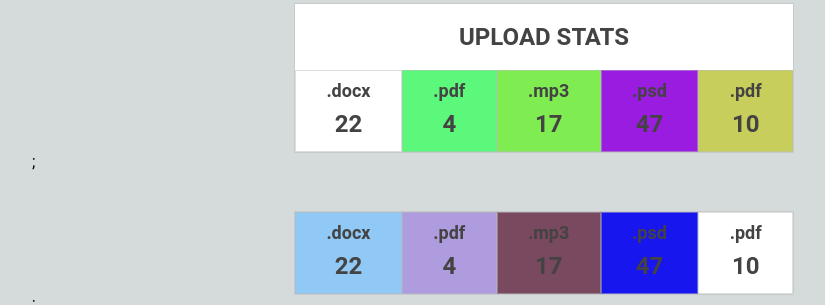
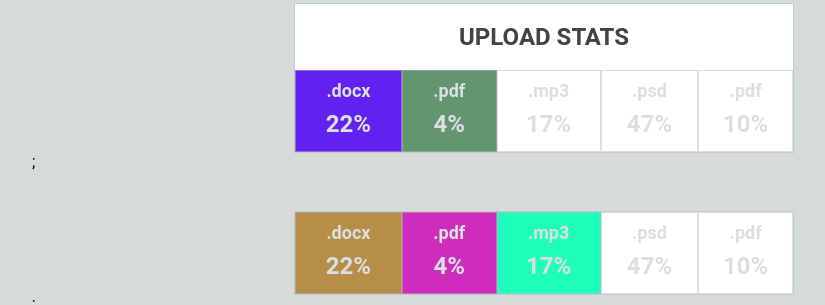
Before and after one commit to an-shem/goit-react-hw-01-components-group-27, a React (Create React App) app: page / in a window 1280 px wide. Shown: the part 580-885 px from the top of the page, without its empty margins (96-921 px from the left). Built offline with nearby package versions, Linux system fonts and the light colour scheme; the HTML template or start-up script is replaced by a standard one.

Commit message:
Внес небольшие поправки в о 2-е задание

```diff
--- a/src/сomponents/task-2/StatisticsList/StatisticsList.jsx
+++ b/src/сomponents/task-2/StatisticsList/StatisticsList.jsx
@@ -4,13 +4,13 @@ import styles from './StatisticsList.module.css';
 const StatisticsList = ({ stats }) => (
   <ul className={styles.statList}>
     {stats.map(stat => (
-      <StatisticsListItem key={stat.id} stat={stat} color={getColor()} />
+      <StatisticsListItem key={stat.id} stat={stat} color={getRandomColor()} />
     ))}
   </ul>
 );
 export default StatisticsList;
 
-function getColor() {
+function getRandomColor() {
   let r = Math.floor(Math.random() * 256);
   let g = Math.floor(Math.random() * 256);
   let b = Math.floor(Math.random() * 256);
--- a/src/сomponents/task-2/StatisticsListItem/StatisticsListItem.jsx
+++ b/src/сomponents/task-2/StatisticsListItem/StatisticsListItem.jsx
@@ -3,7 +3,7 @@ import styles from './StatisticsListItem.module.css';
 const StatisticsListItem = ({ stat, color }) => (
   <li className={styles.item} style={{ backgroundColor: color }}>
     <span className={styles.label}>{stat.label}</span>
-    <span className={styles.percentage}>{stat.percentage}</span>
+    <span className={styles.percentage}>{stat.percentage}%</span>
   </li>
 );
 
--- a/src/сomponents/task-2/StatisticsListItem/StatisticsListItem.module.css
+++ b/src/сomponents/task-2/StatisticsListItem/StatisticsListItem.module.css
@@ -11,7 +11,7 @@
   font-weight: 700;
   font-size: 18px;
   line-height: 20px;
-  color: rgb(68, 66, 66);
+  color: #dae0e0;
 }
 .percentage {
   margin-bottom: 14px;
@@ -20,5 +20,5 @@
   font-size: 24px;
   line-height: 26px;
   text-transform: uppercase;
-  color: rgb(68, 66, 66);
+  color: #dae0e0;
 }
```
